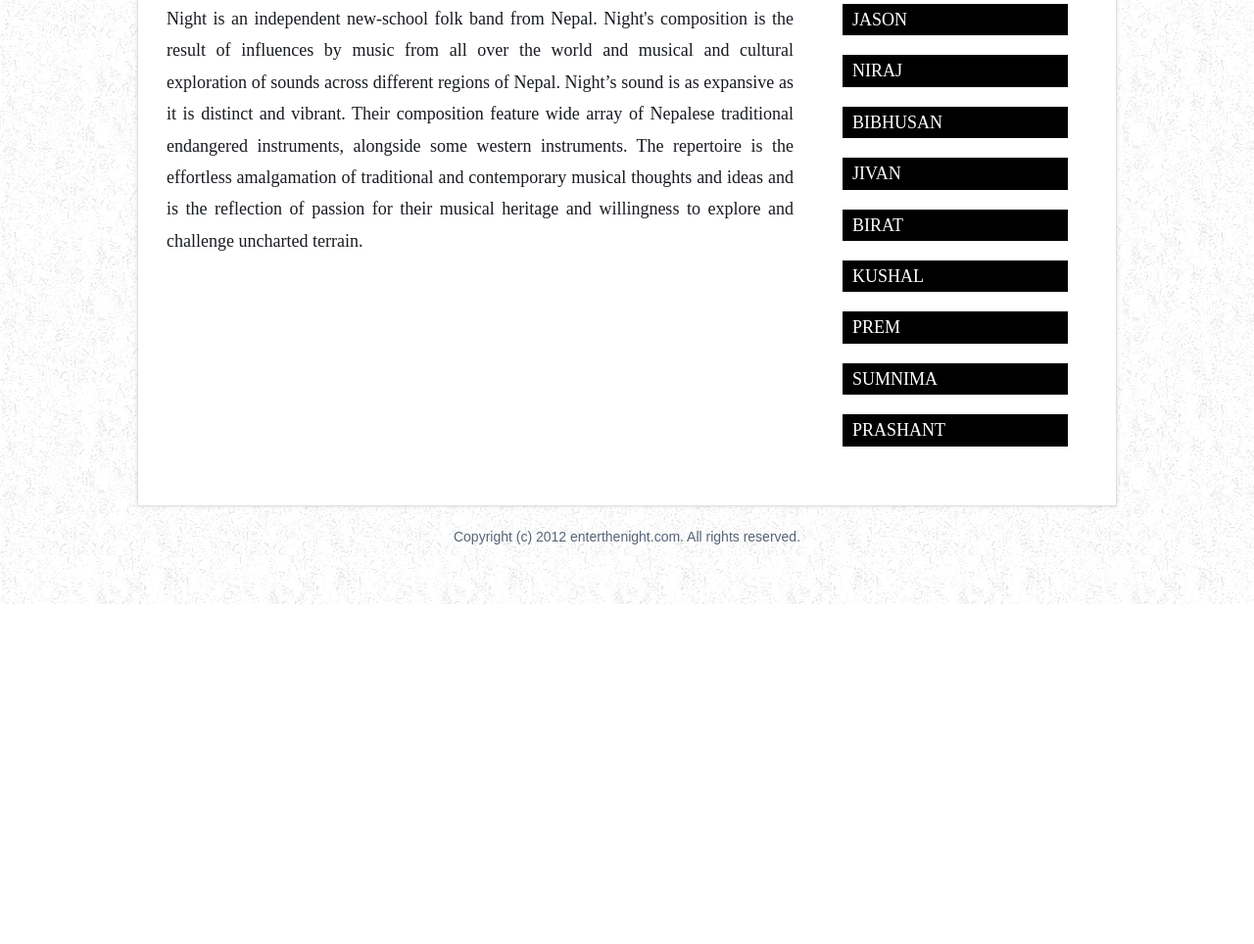
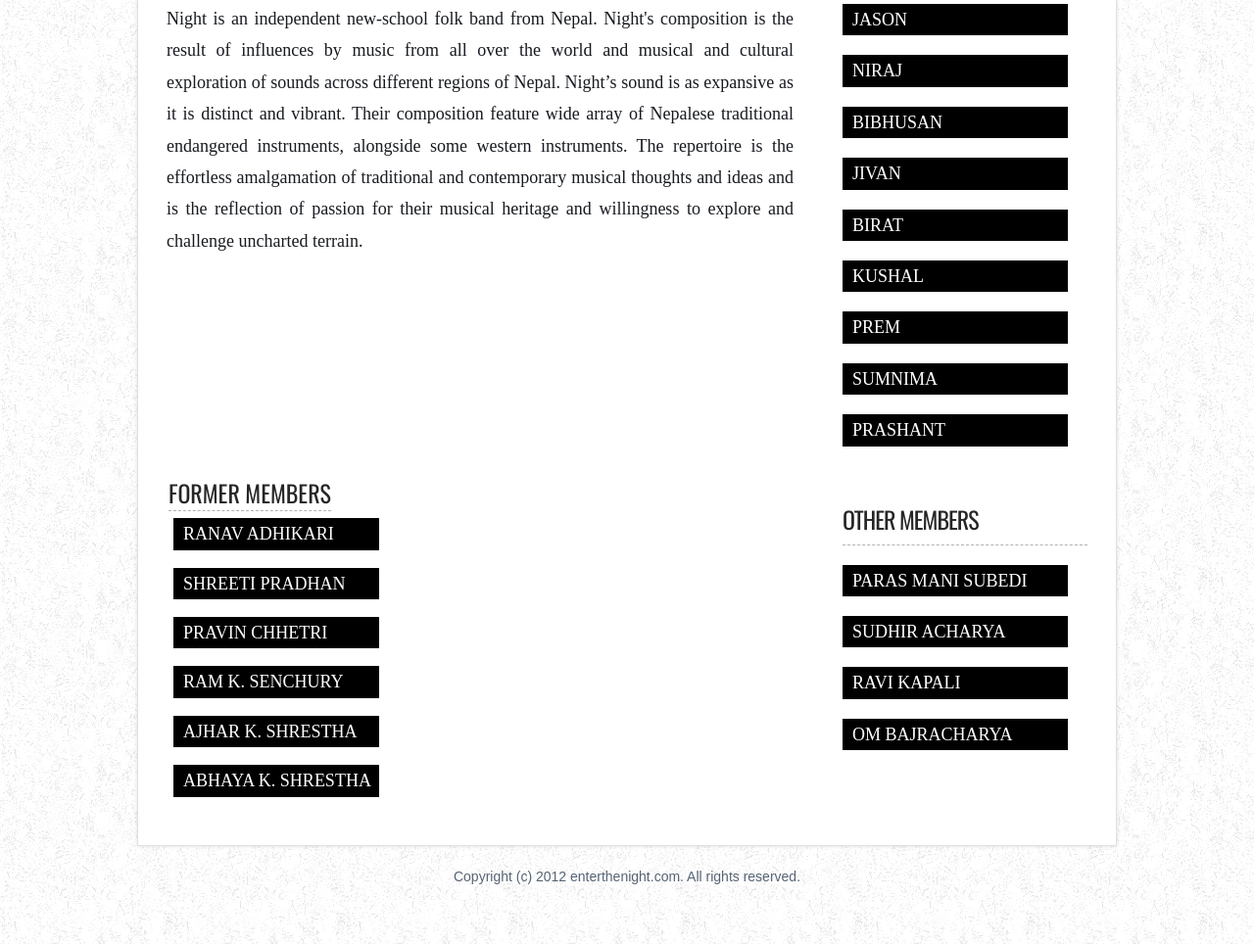
Before and after one commit to dgtm/Night, a plain HTML site: page people.html in a window 1280 px wide. Shown: the part 665-1629 px from the top of the page at 98% size. Before the commit the page ends 1282 px from the top, so only its background shows below. Drawn offline with nearby package versions, Linux system fonts and the light colour scheme; a web font is replaced by a local one.

Commit message:
Some changes to people page

```diff
--- a/people.html
+++ b/people.html
@@ -66,7 +66,32 @@ Released   : 20120225
 								<p>Night is an independent new-school folk band from Nepal. Night's composition is the result of influences by music from all over the world and musical and cultural exploration of sounds across different regions of Nepal. Night’s sound is as expansive as it is distinct and vibrant. Their composition feature wide array of Nepalese traditional endangered instruments, alongside some western instruments. The repertoire is the effortless amalgamation of traditional and contemporary musical thoughts and ideas and is the reflection of passion for their musical heritage and willingness to explore and challenge uncharted terrain.</p>
 							</div>
 						</div>
+
 						<div style="clear: both;">&nbsp;</div>
+						<table id="other-members">
+							<tr>
+								<td><h2> Former Members</h2></td>
+							</tr>
+							<tr>
+								<td>
+						<ul>
+							<li class="former">
+
+								<ul>
+									<li><p>Ranav Adhikari</p></li>
+									<li><p>Shreeti Pradhan</p></li>
+									<li><p>Pravin Chhetri</p></li>
+									<li><p>Ram K. Senchury</p></li>
+									<li><p>Ajhar K. Shrestha</p></li>
+									<li><p>Abhaya K. Shrestha</p></li>
+								</ul>
+							</li>
+						</ul>
+
+								</td>
+							</tr>
+						</table>
+
 					</div>
 					<!-- end #content -->
 					<div id="sidebar">
@@ -98,6 +123,18 @@ Sumnima: Vocals -->
 								</ul>
 							</li>
 						</ul>
+						<ul>
+							<li id="members">
+								<h2>Other Members</h2>
+
+								<ul>
+									<li><p>Paras Mani Subedi</p></li>
+									<li><p>Sudhir Acharya</p></li>
+									<li><p>Ravi kapali</p></li>
+									<li><p>Om Bajracharya</p></li>
+								</ul>
+							</li>
+						</ul>
 					</div>
 					<!-- end #sidebar -->
 				</div>
--- a/style.css
+++ b/style.css
@@ -460,7 +460,8 @@ background: url(images/img04.gif) no-repeat center bottom;
 	text-transform: uppercase;
 }
 #members li p:hover{
-	background-color:gray;
+	color:#2483A6;
+	font-weight: bold;
 }
 #members li{
 	padding: 0px 20px 20px 0px;
@@ -517,6 +518,59 @@ form{
 	text-transform: uppercase;
 	font-family: 'Oswald', sans-serif;
 }
+.former li{
+	padding: 0px 0px 10px 0px;
+}
+.former li p{
+	font-size:18px;
+	background-color:black;
+	color:white;
+	padding: 0px;
+	padding-left:10px;
+	font-family: Electrolize;
+	text-transform: uppercase;
+	width: 200px;
+}
+.former li p:hover{
+	background-color:black;
+	color:white;
+
+}
+.former li{
+	list-style: none;
+	padding: 0px;
+}
+.former{
+	list-style: none;
+	padding: 5px;
+}
+#other-members{
+	float:left;
+	margin-top:170px;
+	margin-left:0px;
+}
+#other-members td{
+	padding: 0px;
+	vertical-align: top;
+}
+#other-members td ul{
+	padding: 0px;
+}
+#other-members td h2{
+	float:left;
+font-size: 24px;
+color: #262626;
+	border-bottom: 1px dashed #B3B0B0;
+
+}
+/*#sidebar h2 {
+height: 38px;
+margin-bottom: 20px;
+padding: 12px 0 0 0px;
+
+letter-spacing: -1px;
+
+}*/
 #banner img{
 	margin-left: 60px;
 	width:800px;
```
